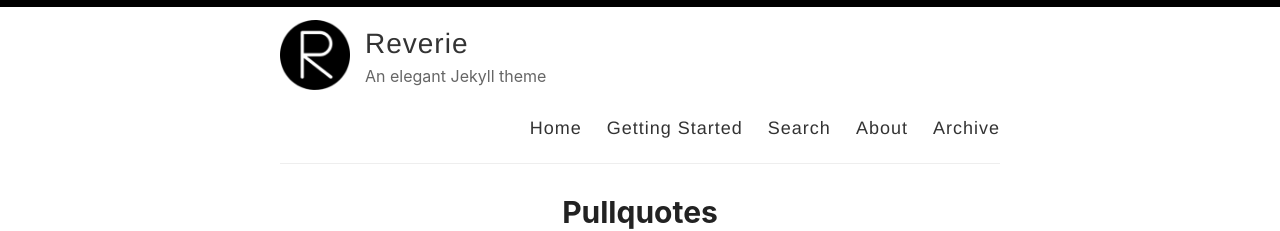
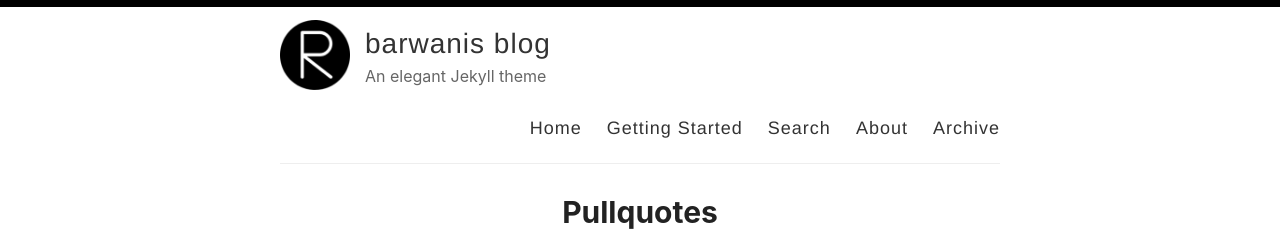
Before and after one commit to barrwani/blog, a Jekyll site: the page built from index.html, in a window 1280 px wide and 900 px high. Shown: the top 231 px of the window. Built offline with Jekyll 4.4.1, drawn with Linux system fonts in a browser that asks for light colours; the list of posts is cut into pages by our own code; some of the changed lines change nothing that is shown.

Commit message:
Update _config.yml

```diff
--- a/_config.yml
+++ b/_config.yml
@@ -3,7 +3,7 @@
 #
 
 # Name of your site (displayed in the header)
-name: Reverie
+name: barwanis blog
 
 # Name of the author
 author: Amit Merchant
@@ -21,41 +21,40 @@
 # Includes an icon in the footer for each username you enter
 footer-links:
   dribbble:
-  email: amit.d.merchant@gmail.com
+  email:
   facebook:
   flickr:
-  github: amitmerchant1990/reverie
+  github: barrwani
   instagram:
-  linkedin:
+  linkedin: barwani
   pinterest:
-  rss: rss
-  twitter: amit_merchant
+  rss:
+  twitter: barrwani
   stackoverflow:
-  youtube: # channel/<your_long_string> or user/<user-name>
-  googleplus: # anything in your profile username that comes after plus.google.com/
+  youtube:
+  googleplus:
   playconsole:
-  mastodon: # <your-mastodon-instance>/@<your-user-name> eg. fosstodon.org/@username
-
+  mastodon:
 # Enter your Disqus shortname (not your username) to enable commenting on posts
 # You can find your shortname on the Settings page of your Disqus account
 disqus:
 
 # Enter your Google Analytics web tracking code (e.g. UA-2110908-2) to activate tracking
-google_analytics: UA-43339302-11
+google_analytics:
 
 # For newer "GA4" analytics, use the following instead of the "UA" entry above
 #google_analytics_ga4: G-GABC1DEFG
 
 # Your website URL (e.g. http://amitmerchant1990.github.io or http://www.amitmerchant.com)
 # Used for Sitemap.xml and your RSS feed
-url: http://www.amitmerchant.com/reverie
-enforce_ssl: https://www.amitmerchant.com/reverie
+url: http://barwani.eu.org
+enforce_ssl: http://barwani.eu.org
 
 # If you're hosting your site at a Project repository on GitHub pages
 # (http://yourusername.github.io/repository-name)
 # and NOT your User repository (http://yourusername.github.io)
 # then add in the baseurl here, like this: "/repository-name"
-baseurl: "/reverie"
+baseurl: "/blog"
 
 #
 # !! You don't need to change any of the configuration flags below !!
```
